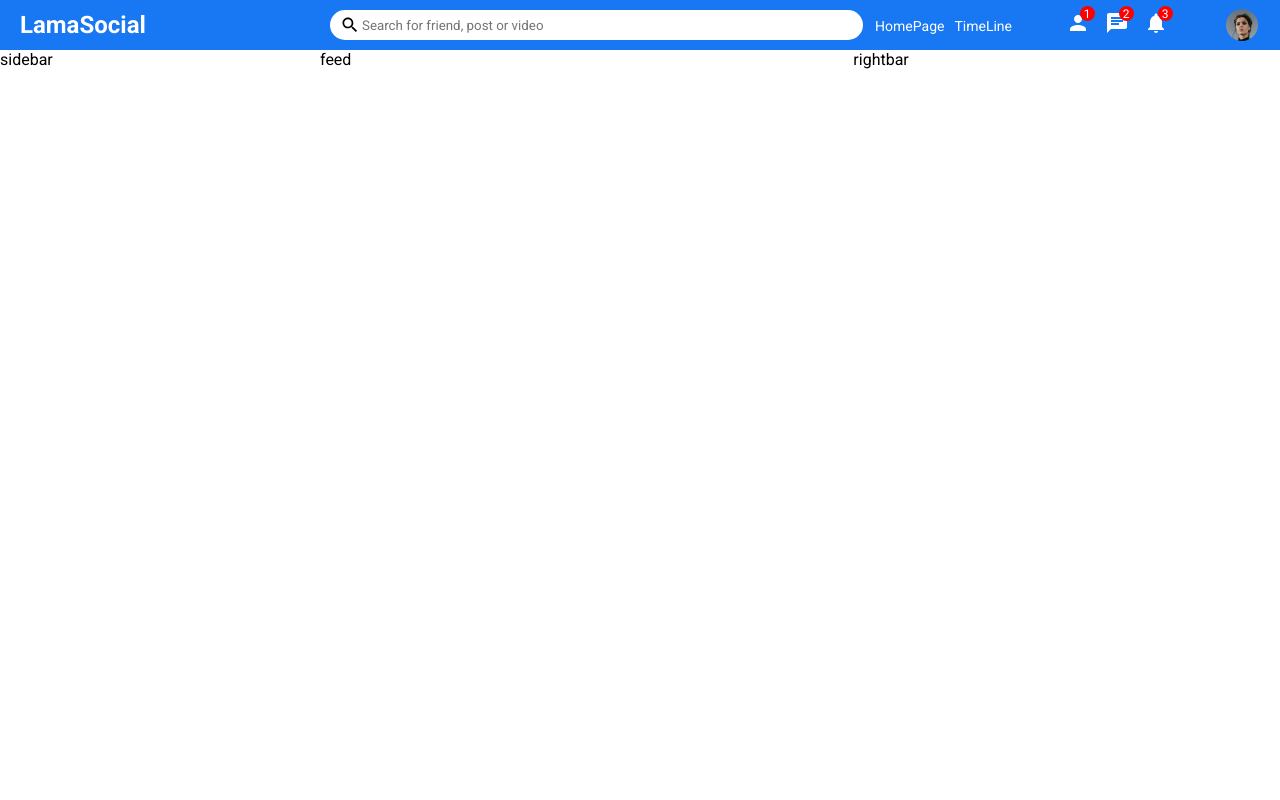
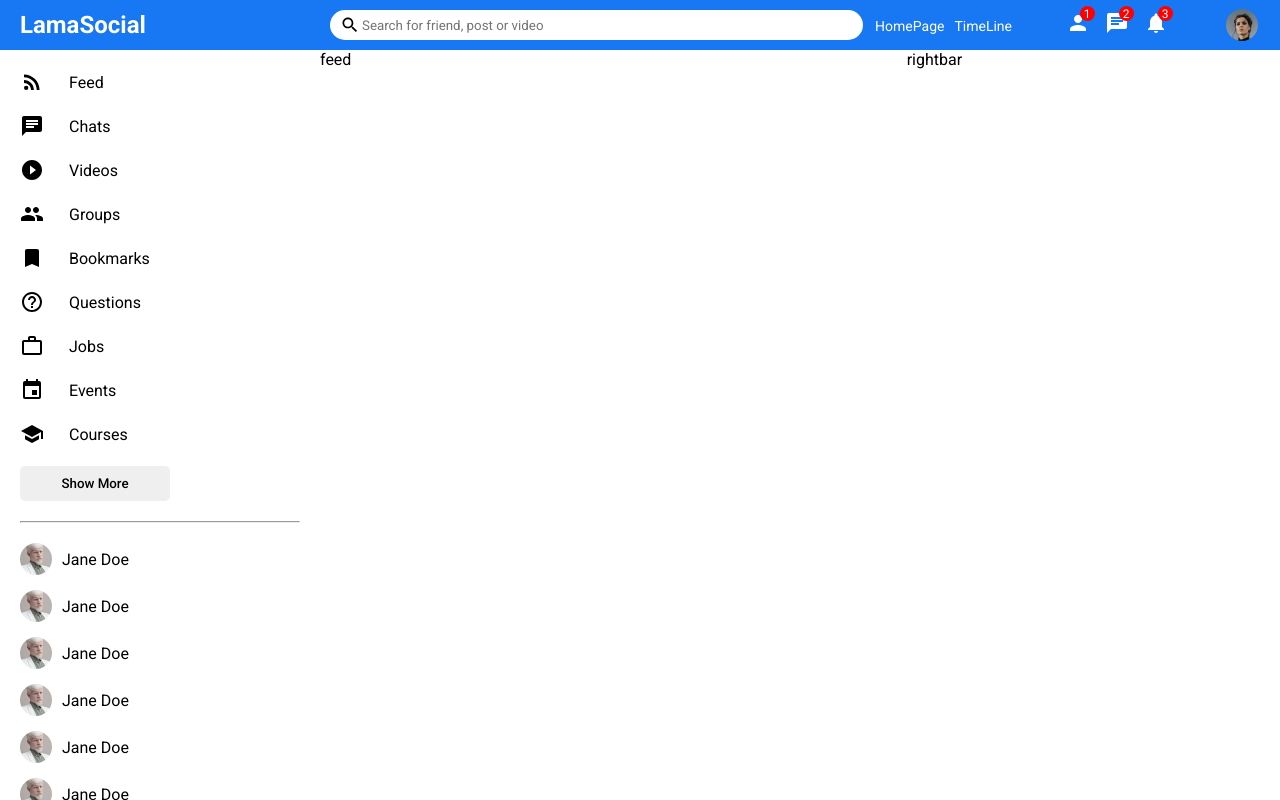
Before and after one commit to Giovanni-Boris/Proyects-React, a React (Create React App) app in the folder chatRealTime/react-social/: page / in a window 1280 px wide. Built offline with nearby package versions, Linux system fonts and the light colour scheme.

Commit message:
component sidebar has been made, only stay any updates but it will make more later

```diff
--- a/chatRealTime/react-social/src/components/feed/feed.css
+++ b/chatRealTime/react-social/src/components/feed/feed.css
@@ -1,3 +1,3 @@
 .feed{
-	flex: 5;
+	flex: 5.5;
 }
--- a/chatRealTime/react-social/src/components/rightbar/rightbar.css
+++ b/chatRealTime/react-social/src/components/rightbar/rightbar.css
@@ -1,3 +1,3 @@
 .rightbar{
-	flex: 4;
+	flex: 3.5;
 }
--- a/chatRealTime/react-social/src/components/sidebar/Sidebar.js
+++ b/chatRealTime/react-social/src/components/sidebar/Sidebar.js
@@ -1,8 +1,67 @@
 import "./sidebar.css";
+import RssFeedIcon from '@mui/icons-material/RssFeed';
+import ChatIcon from '@mui/icons-material/Chat';
+import PlayCircleFilledOutlinedIcon from '@mui/icons-material/PlayCircleFilledOutlined';
+import GroupIcon from '@mui/icons-material/Group';
+import BookmarkIcon from '@mui/icons-material/Bookmark';
+import HelpOutlineIcon from '@mui/icons-material/HelpOutline';
+import WorkOutlineIcon from '@mui/icons-material/WorkOutline';
+import EventIcon from '@mui/icons-material/Event';
+import SchoolIcon from '@mui/icons-material/School';
+import SidebarListItem from './SidebarListItem'
+
+const listOptions = [
+	{icon:RssFeedIcon, name:"Feed"},
+	{icon:ChatIcon, name:"Chats"},
+	{icon:PlayCircleFilledOutlinedIcon, name:"Videos"},
+	{icon:GroupIcon, name:"Groups"},
+	{icon:BookmarkIcon, name:"Bookmarks"},
+	{icon:HelpOutlineIcon, name:"Questions"},
+	{icon:WorkOutlineIcon, name:"Jobs"},
+	{icon:EventIcon, name:"Events"},
+	{icon:SchoolIcon, name:"Courses"}
+];
+
 const Sidebar = () => {
+	//si pones padding  a side bar se desfigurara la caja flexible usa un wrapper para hacerlo mejor
 	return (
-		<div className="sidebar"s >
-			sidebar
+		<div className="sidebar">
+
+			<div className="sidebarWrapper">
+				<ul className="sidebarList">
+					{listOptions.map((el,index)=>(
+						<SidebarListItem key={el.name} Icon={el.icon} options={el.name}/>
+					))}
+				</ul>
+				<button className="sidebarButton">Show More</button>
+				<hr className="sidebarHr"/>
+				<ul className="sidebarFriendList">
+					<li className="sidebarFriend">
+						<img className="sidebarFriendImg" src="/assets/person/2.jpeg" alt=""/>
+						<span className="sidebarFriendName">Jane Doe</span>
+					</li>
+					<li className="sidebarFriend">
+						<img className="sidebarFriendImg" src="/assets/person/2.jpeg" alt=""/>
+						<span className="sidebarFriendName">Jane Doe</span>
+					</li>
+					<li className="sidebarFriend">
+						<img className="sidebarFriendImg" src="/assets/person/2.jpeg" alt=""/>
+						<span className="sidebarFriendName">Jane Doe</span>
+					</li>
+					<li className="sidebarFriend">
+						<img className="sidebarFriendImg" src="/assets/person/2.jpeg" alt=""/>
+						<span className="sidebarFriendName">Jane Doe</span>
+					</li>
+					<li className="sidebarFriend">
+						<img className="sidebarFriendImg" src="/assets/person/2.jpeg" alt=""/>
+						<span className="sidebarFriendName">Jane Doe</span>
+					</li>
+					<li className="sidebarFriend">
+						<img className="sidebarFriendImg" src="/assets/person/2.jpeg" alt=""/>
+						<span className="sidebarFriendName">Jane Doe</span>
+					</li>
+				</ul>
+			</div>
 		</div>
 	)
 }
--- /dev/null
+++ b/chatRealTime/react-social/src/components/sidebar/SidebarListItem.js
@@ -0,0 +1,12 @@
+
+const SidebarListItem = ({Icon, options}) => {
+	return (
+		<li className="sidebarListItem">
+          	<Icon className="sidebarIcon"/>
+            <span className="sidebarListItemText">{options}</span>
+        </li>
+
+	)
+}
+
+export default SidebarListItem
--- a/chatRealTime/react-social/src/components/sidebar/sidebar.css
+++ b/chatRealTime/react-social/src/components/sidebar/sidebar.css
@@ -1,3 +1,64 @@
 .sidebar{
 	flex: 3;
+	height: calc(100vh - 50px );
+	overflow-y: scroll;
 }
+
+::-webkit-scollbar{
+	width: 5px;
+}
+::-webkit-scollbar-track{
+	background-color: #f1f1f1;
+}
+::-webkit-scollbar-thumb{
+	background-color:rgb(179, 179, 179);
+}
+
+.sidebarWrapper{
+	padding: 20px;
+}
+
+.sidebarList{
+	padding: 0;
+	margin: 0;
+	list-style: none;
+}
+
+.sidebarListItem{
+	display: flex;
+	align-items: center;
+	margin-bottom: 20px;
+}
+.sidebarIcon{
+	margin-right: 25px;
+}
+.sidebarButton{
+	width: 150px;
+	border: none;
+	padding: 10px;
+	border-radius: 5px;
+	font-weight: 500;
+}
+
+.sidebarHr{
+	margin: 20px 0;
+}
+
+.sidebarFriendList{
+	padding: 0;
+	margin: 0;
+	list-style: none;
+}
+
+.sidebarFriend{
+	display: flex;
+	align-items: center;
+	margin-bottom: 15px;
+}
+.sidebarFriendImg{
+	width: 32px;
+	height: 32px;
+	border-radius: 50%;
+	object-fit: cover;
+	margin-right: 10px;
+}
```
